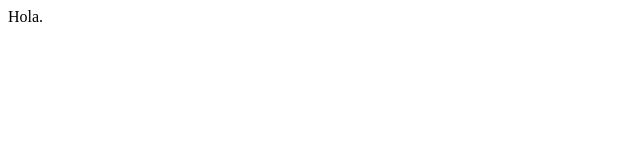
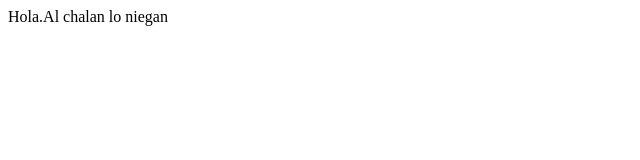
Before and after one commit to Deadnoob590/gitpractica, a plain HTML site: page index.html in a window 1280 px wide. Shown: the whole page, without its empty margins (0-640 px from the left). Drawn offline with Linux system fonts and the light colour scheme.

Commit message:
Cambio 2

```diff
--- a/index.html
+++ b/index.html
@@ -4,7 +4,7 @@
 
    </head>
    <body>
-    <p> Hola.</p>
+    <p> Hola.Al chalan lo niegan</p>
    </body>
 
    </html>
```
